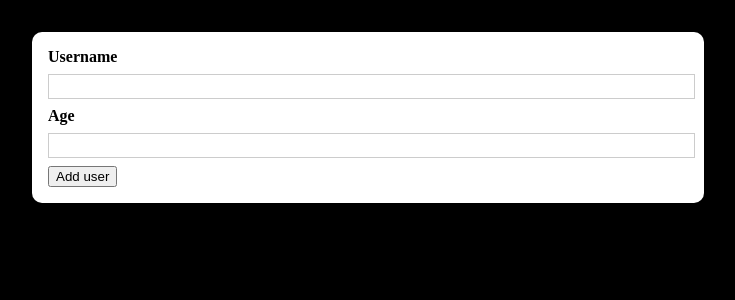
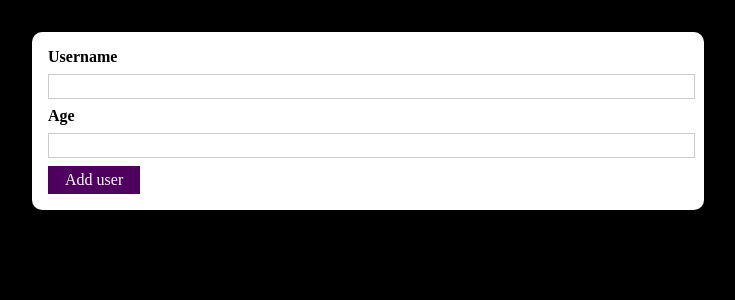
Before and after one commit to Vitalik1995Rikov/formAddPeople, a React (Create React App) app in the folder my-form/: page / in a window 1280 px wide. Shown: the top 300 px of the page, without its empty margins (272-1007 px from the left). Built offline with nearby package versions, Linux system fonts and the light colour scheme.

Commit message:
also any changes

```diff
--- a/my-form/src/components/UI/Button.js
+++ b/my-form/src/components/UI/Button.js
@@ -4,7 +4,13 @@
 
 const Button = props => {
     return (
-        <button className={classes.button} type={props.type || 'button'}></button>
+        <button
+            className={classes.button}
+            type={props.type || 'button'}
+            onClick={props.onClick}
+        >
+            {props.children}
+        </button>
     )
 }
 
--- a/my-form/src/components/Users/AddUser.js
+++ b/my-form/src/components/Users/AddUser.js
@@ -1,5 +1,6 @@
 import React from "react";
 import Card from "../UI/Card";
+import Button from "../UI/Button";
 
 import classes from './AddUser.module.css';
 
@@ -16,7 +17,7 @@
             <input type="text" id="username" />
             <label htmlFor="Age">Age</label>
             <input type="number" id="age" />
-            <button type="submit">Add user</button>
+            <Button type="submit">Add user</Button>
         </form>
     </Card>
     )
```
